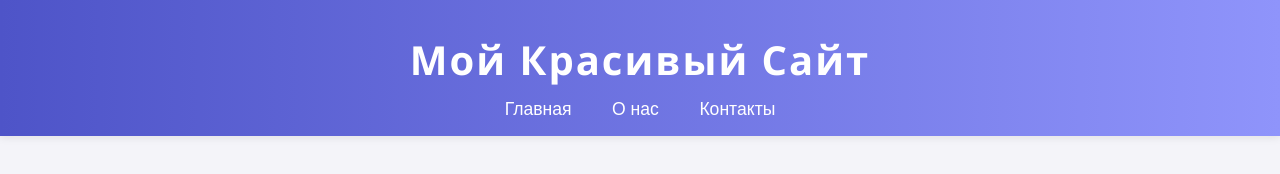
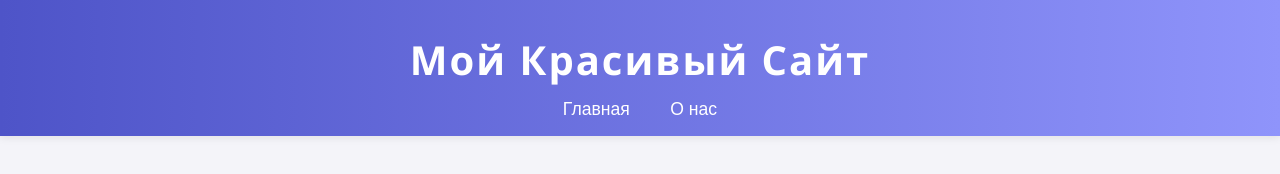
Before and after one commit to oleksandrhaiu/html-test, a plain HTML site: page index.html in a window 1280 px wide. Drawn offline with Linux system fonts and the light colour scheme.

Commit message:
Delete contact link

```diff
--- a/index.html
+++ b/index.html
@@ -47,7 +47,6 @@
     <nav>
         <a href="#">Главная</a>
         <a href="#">О нас</a>
-        <a href="#">Контакты</a>
     </nav>
 </header>
 
```
